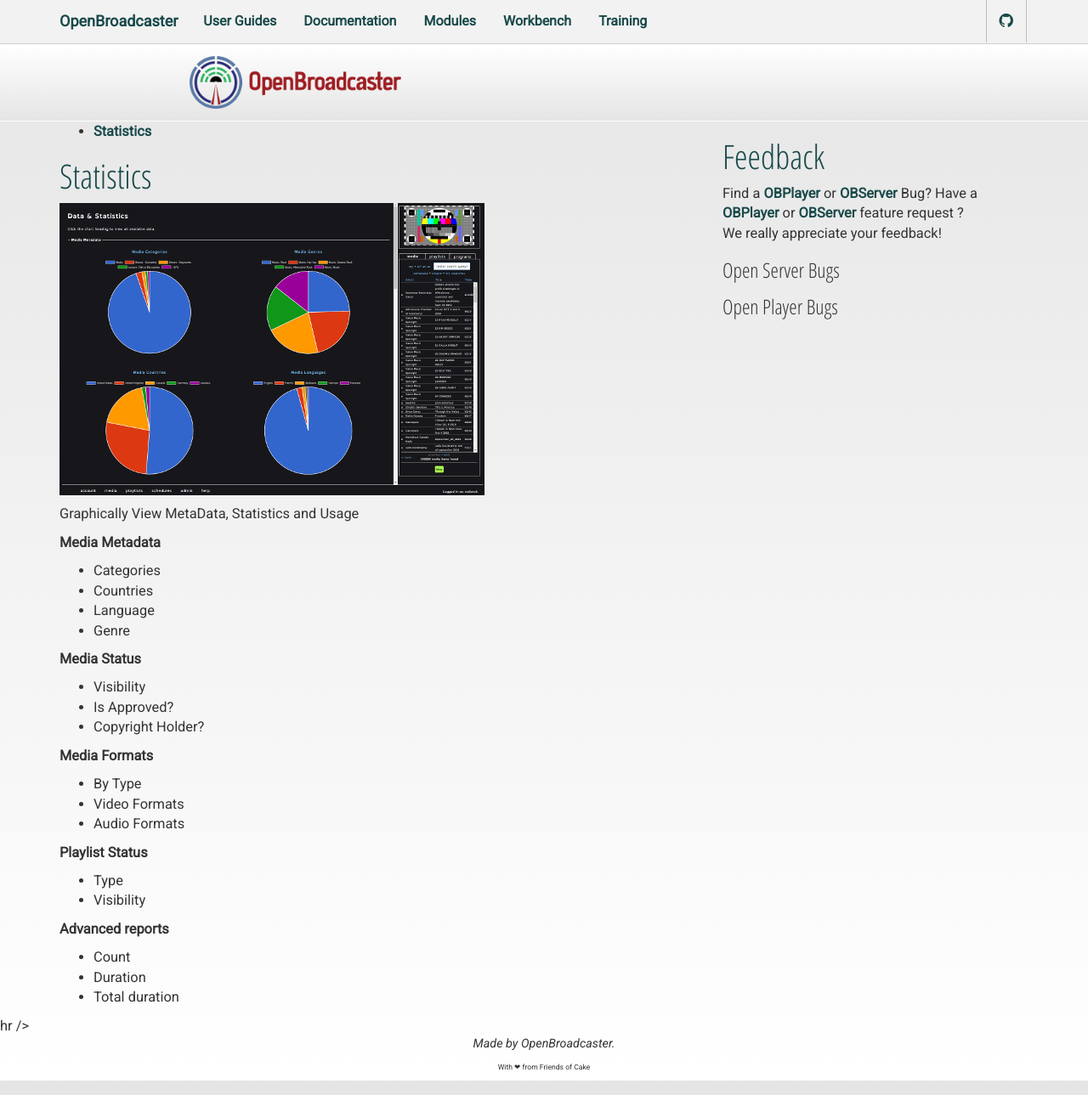
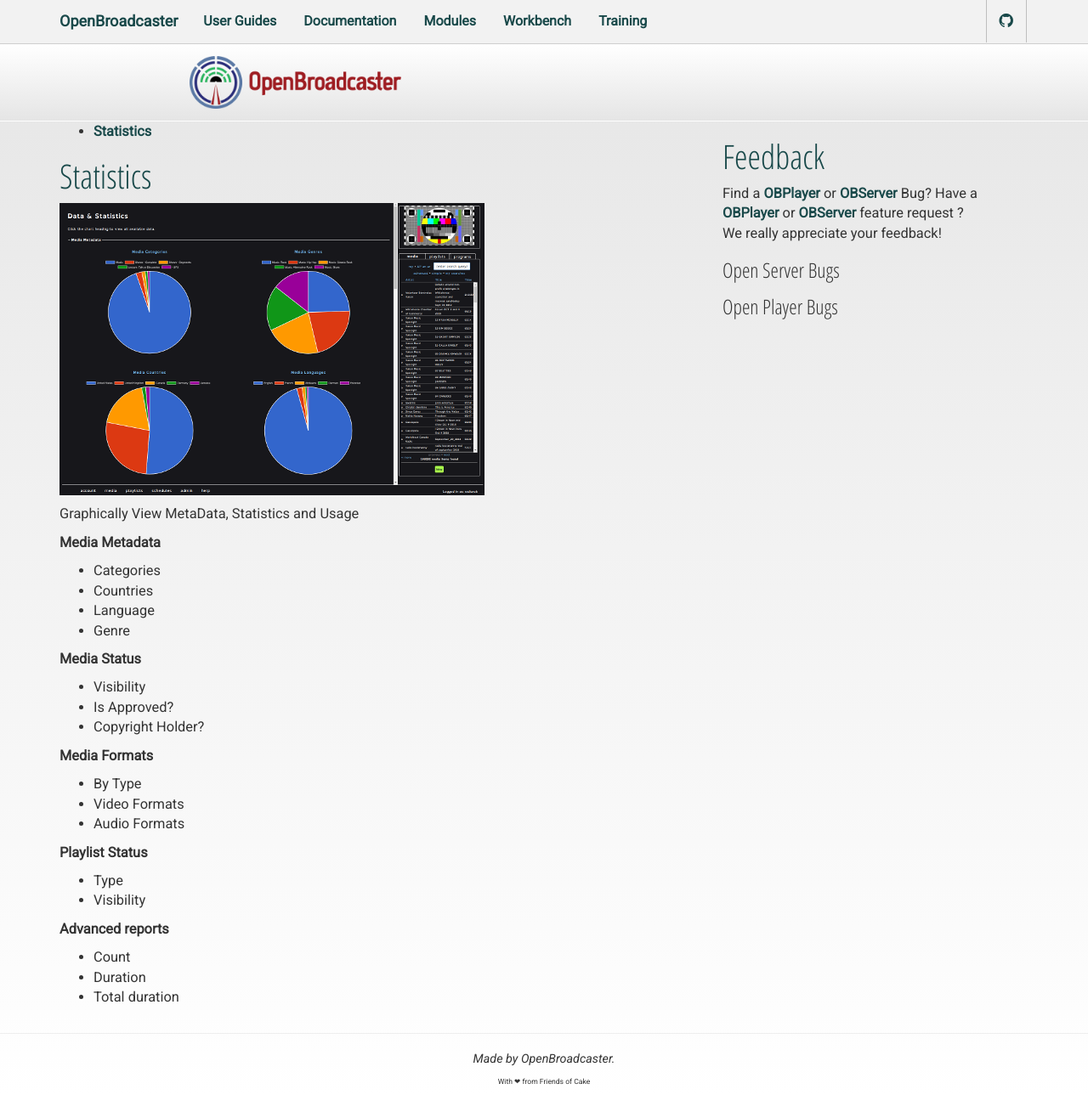
Before and after one commit to openbroadcaster/statistics, a Jekyll site: the page built from index.md, in a window 1280 px wide. Shown: the whole page at 85% size. Built offline with Jekyll 4.4.1, drawn with Linux system fonts in a browser that asks for light colours; the list of posts is cut into pages by our own code.

Commit message:
Update footer.html

```diff
--- a/_includes/footer.html
+++ b/_includes/footer.html
@@ -1,4 +1,4 @@
-hr />
+<hr />
 
 <div class="pane">
   <div class="container">
```
